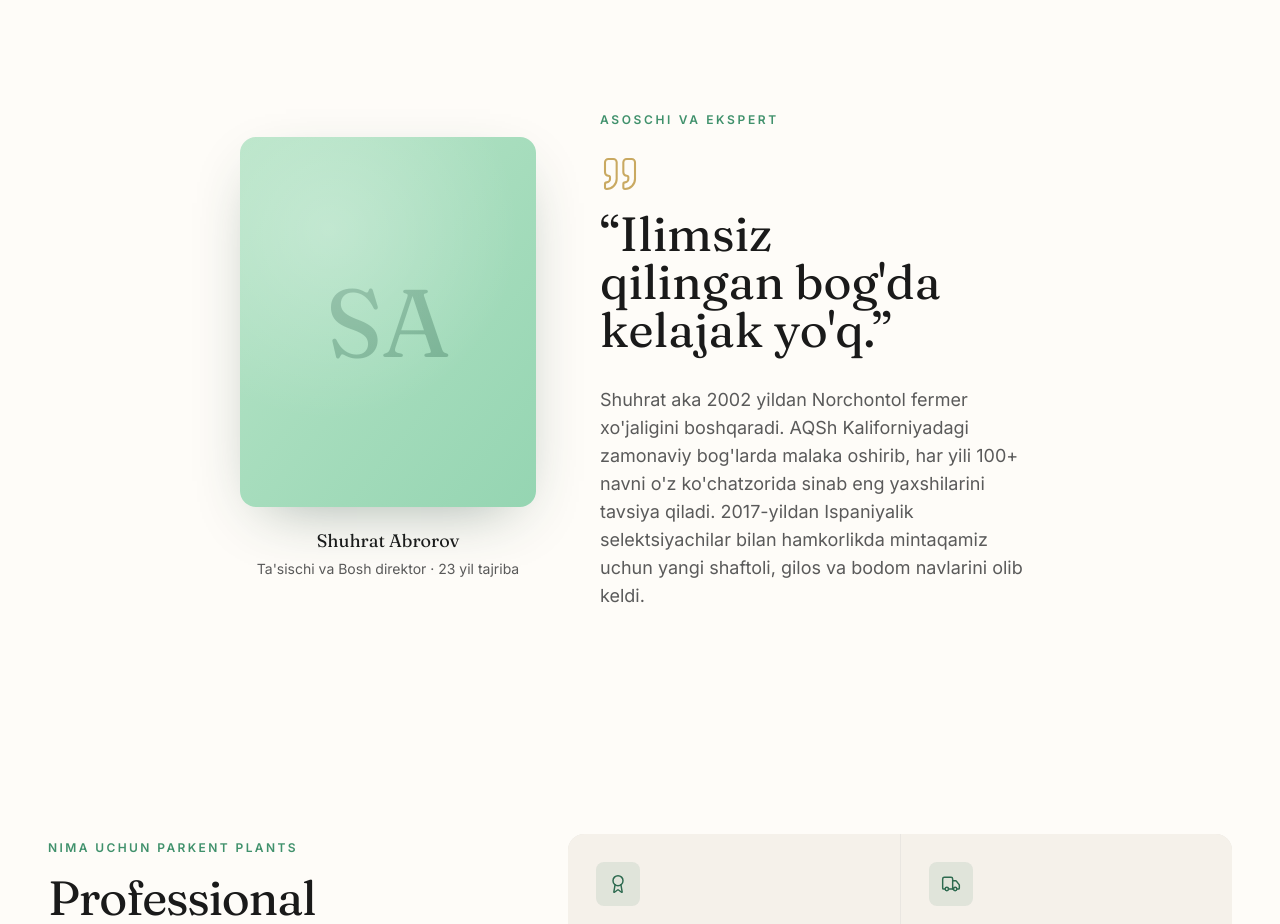
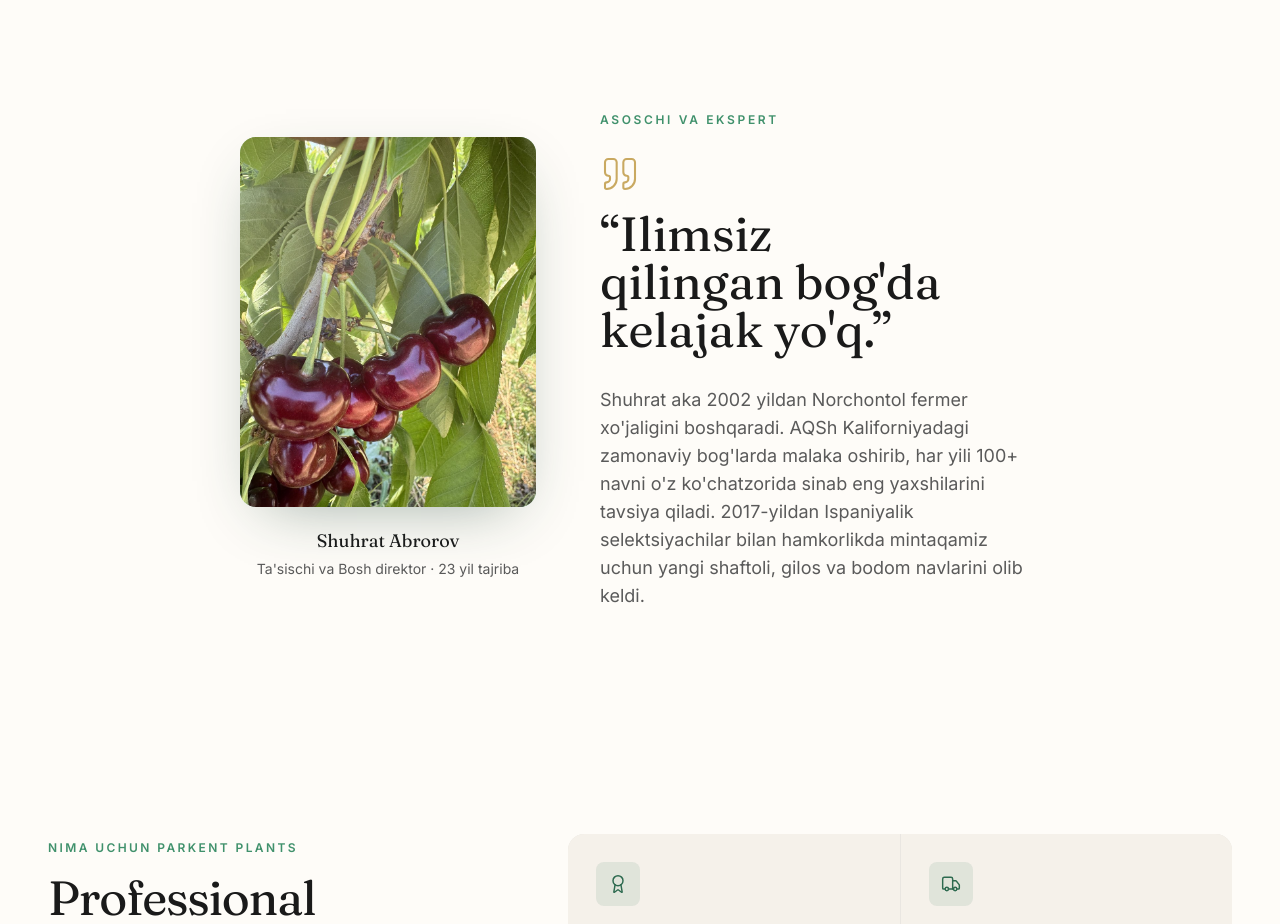
Before and after one commit to davletnazarov2343-lang/web_sayt-parkentplants, a Next.js app: page /uz in a window 1280 px wide. Shown: the part 1560-2484 px from the top of the page. Built offline with nearby package versions, Linux system fonts and the light colour scheme; no server answers; a web font is replaced by a local one.

Commit message:
feat(ceo): Shuhrat Abrorov portreti qoshildi

```diff
--- a/src/components/sections/CeoQuote.tsx
+++ b/src/components/sections/CeoQuote.tsx
@@ -2,8 +2,7 @@ import { useTranslations } from "next-intl";
 import { Quote } from "lucide-react";
 import { Container } from "@/components/ui/Container";
 
-// TODO: rasm /public/team/shuhrat-abrorov.jpg ga qo'yilgach, bu blokni next/image bilan almashtiramiz.
-const HAS_PHOTO = false;
+const HAS_PHOTO = true;
 
 export function CeoQuote() {
   const t = useTranslations("ceoQuote");
```
Also changed, not shown: public/team/shuhrat-abrorov.jpg (added).
